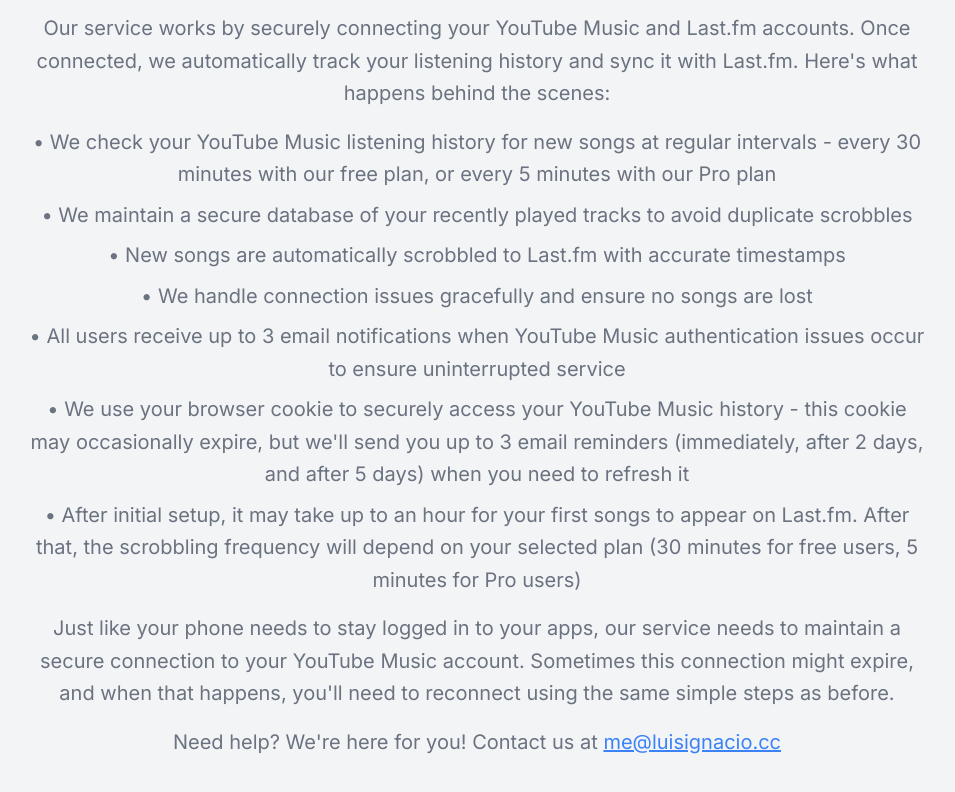
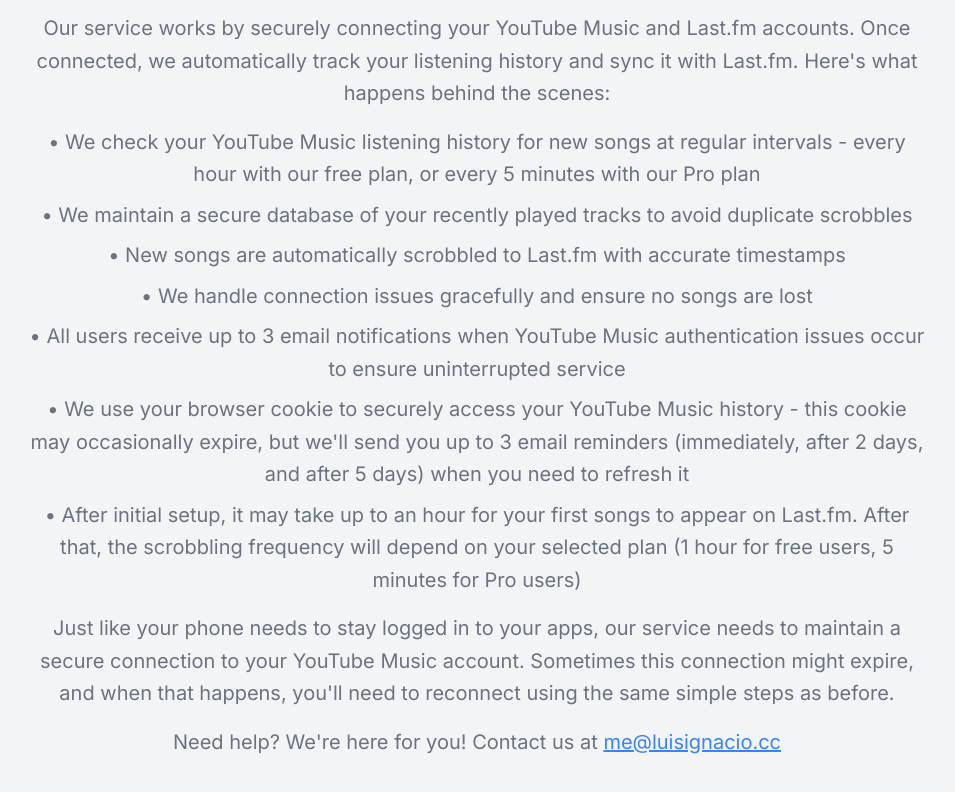
Before and after one commit to luisignaciocc/ytmusic-scrobbler-web, a Next.js app in the folder apps/web/: page / in a window 1280 px wide. Shown: the part 996-1788 px from the top of the page, without its empty margins (163-1118 px from the left). Built offline with nearby package versions, Linux system fonts and the light colour scheme; no server answers.

Commit message:
feat: Update scrobbling frequency for free users to every hour and enhance user priority calculation based on subscription plan

```diff
--- a/apps/web/app/page.tsx
+++ b/apps/web/app/page.tsx
@@ -202,7 +202,7 @@
                 <ul className="max-w-[900px] text-gray-500 md:text-xl/relaxed lg:text-base/relaxed xl:text-xl/relaxed dark:text-gray-400 space-y-2">
                   <li>
                     • We check your YouTube Music listening history for new
-                    songs at regular intervals - every 30 minutes with our free
+                    songs at regular intervals - every hour with our free
                     plan, or every 5 minutes with our Pro plan
                   </li>
                   <li>
@@ -230,7 +230,7 @@
                   <li>
                     • After initial setup, it may take up to an hour for your
                     first songs to appear on Last.fm. After that, the scrobbling
-                    frequency will depend on your selected plan (30 minutes for
+                    frequency will depend on your selected plan (1 hour for
                     free users, 5 minutes for Pro users)
                   </li>
                 </ul>
```
Also changed, not shown: 1 other file (tests, documents, lock files or other folders).
